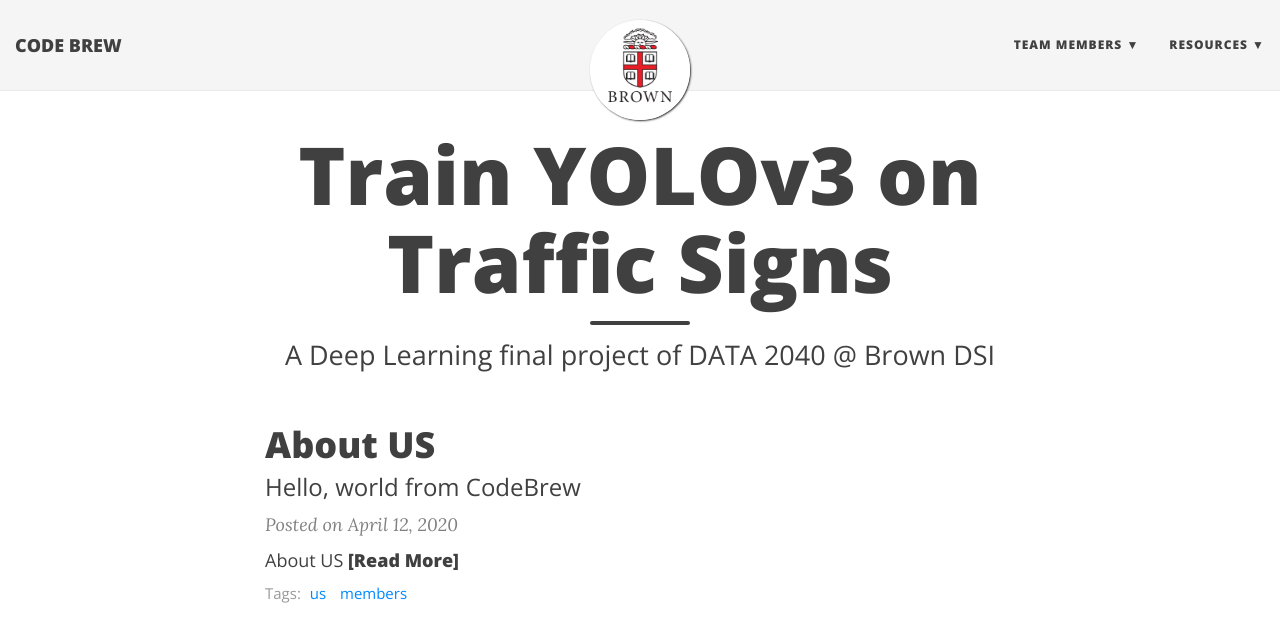
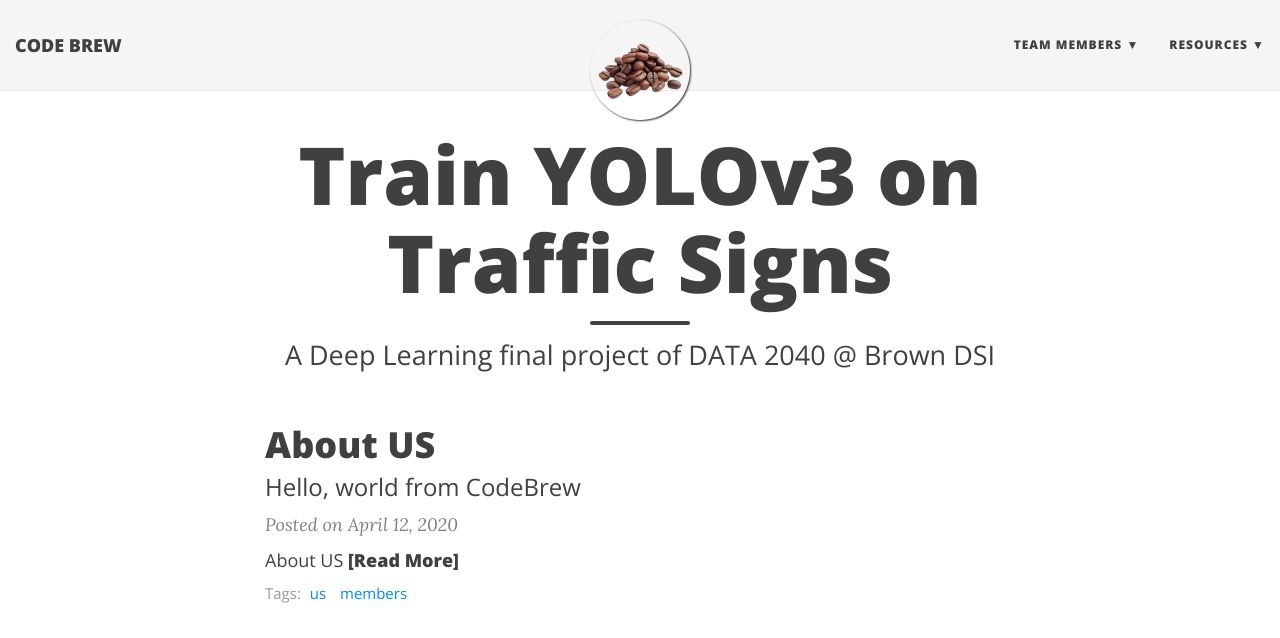
Before and after one commit to tongxinw/YOLOv3_traffic_sign_website, a Jekyll site: the page built from index.html, in a window 1280 px wide and 1246 px high. Shown: the top 638 px of the window. Built offline with Jekyll 4.4.1, drawn with Linux system fonts in a browser that asks for light colours; nearby versions of some CDN libraries; the list of posts is cut into pages by our own code.

Commit message:
Update _config.yml

```diff
--- a/_config.yml
+++ b/_config.yml
@@ -32,7 +32,7 @@
 
 # Image to show in the navigation bar - image must be a square (width = height)
 # Remove this parameter if you don't want an image in the navbar
-avatar: "/img/brown_logo.png"
+avatar: "/img/pngwave.png"
 
 # If you want to have an image logo in the top-left corner instead of the title text,
 # then specify the following parameter
```
